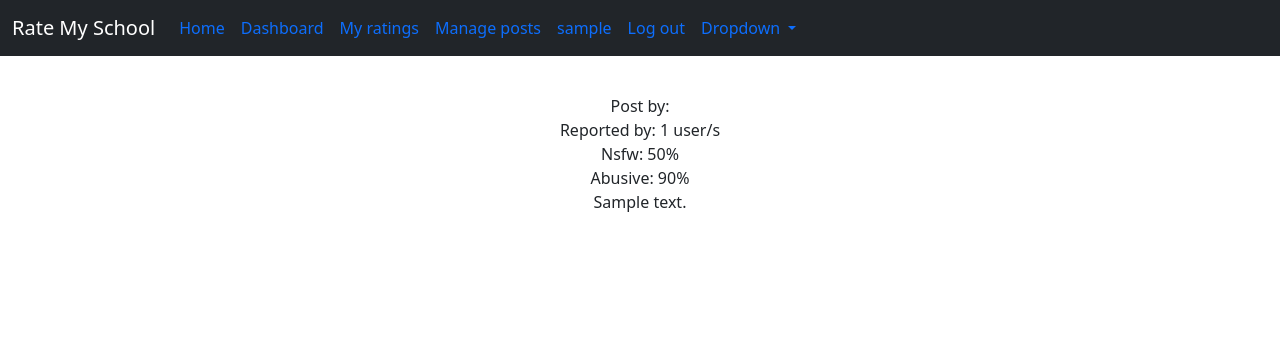
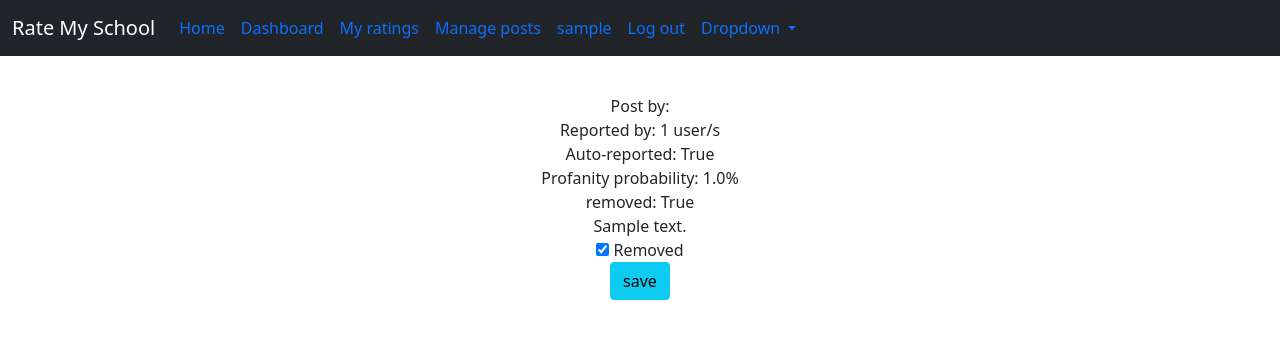
Before and after one commit to Tesfa-eth/portfolioProfile, a Django app: page /postdetail/1/ in a window 1280 px wide. Shown: the top 339 px of the page. Run offline with Django 4.2, Linux system fonts and the light colour scheme; a user stored in the database is signed in; tables that the repository leaves empty hold one stand-in row (values such as "Sample post"); some libraries are stand-ins or nearby versions.

Commit message:
profanity checker and auto-report features
Added: profanity checker, auto-report, and auto-remove feature. Also updated managePosts section

```diff
--- a/rateMySchoolApp/forms.py
+++ b/rateMySchoolApp/forms.py
@@ -32,19 +32,6 @@
     class Meta:
         model = Post
         fields = ['ratedBody', 'post_type', 'postcontent', 'rate_stars']
-        # # post types
-
-        # def __init__(self, *args, **kwargs):
-        #     super(UniversityRateForm, self).__init__(*args, **kwargs)
-        #     #post_types = ('General', 'Academic', 'Social', 'Security')
-        #     post_types = [('General', 'General'), ('Academic', 'Academic'), ('Social', 'Social'), ('Security', 'Security')]
-        #     #portfolios = [('pf 1', 'pf 1'), ('pf 2', 'pf 2'), ('pf 3', 'pf 3')]
-
-        #     self.fields['post_type'] = forms.ChoiceField(
-        #                 widget=forms.RadioSelect(),
-        #                 choices=post_types,
-        #                 required=False,
-        #                 )
 
 class EditUniversityRatePostForm(forms.ModelForm):
     class Meta:
@@ -65,3 +52,8 @@
     class Meta:
         model = Post
         fields = ['reported']
+
+class RemovePostForm(forms.ModelForm):
+    class Meta:
+        model = Post
+        fields = ['removed']
--- a/rateMySchoolApp/models.py
+++ b/rateMySchoolApp/models.py
@@ -66,9 +66,9 @@
     post_type = models.CharField(max_length=50,null=True, blank=True)
     # keep track of who reported!
     # may need to be updated!
-    postreportedUsers = models.ManyToManyField(Profile, null=True, blank=True)
-    upvote = models.ManyToManyField(Profile,related_name='upvote', null=True, blank=True)
-    downvote = models.ManyToManyField(Profile,related_name='downvote', null=True, blank=True)
+    postreportedUsers = models.ManyToManyField(Profile)
+    upvote = models.ManyToManyField(Profile,related_name='upvote')
+    downvote = models.ManyToManyField(Profile,related_name='downvote')
     reportedCount = models.IntegerField(default=0)
     # postNum = models.IntegerField()
     upvoteCount = models.IntegerField(default=0)
@@ -79,6 +79,7 @@
     ratedBody = models.ForeignKey(Universities, on_delete=models.CASCADE)
     raterUser = models.ForeignKey(User, on_delete=models.CASCADE)
 
-    # add two values here
-    # bool: post edited?
-    # edited date: ?
+    # Auto reports and auto-remove
+    auto_reported = models.BooleanField(default=False)
+    removed = models.BooleanField(default=False)
+    profanity_prob = models.FloatField(default=0)
--- a/rateMySchoolApp/views.py
+++ b/rateMySchoolApp/views.py
@@ -3,10 +3,13 @@
 from django.contrib.auth.decorators import login_required
 from .models import Profile, Universities, Post
 from django.contrib.auth.models import User # used in forms
-from django.db.models import Count
-from .forms import EditUserProfile, ReportPostForm, UniversityRateForm, EditUniversityRatePostForm, UserProfileManagementForm
+from django.db.models import Count, Q
+from .forms import EditUserProfile, ReportPostForm, UniversityRateForm, EditUniversityRatePostForm, UserProfileManagementForm, RemovePostForm
 import wikipediaapi
 import logging
+
+# WARNING: this package has lots of warning and needs to be taken care of at some point
+from profanity_check import predict, predict_prob
 
 # Create your views here.
 def index(request):
@@ -159,6 +162,21 @@
     }
     return render(request, 'rateMySchool/collegeRating.html', context)
 
+def profanityLabler(prob, prelable):
+    """lables what should be done with the profanity probability result"""
+    result = ''
+    if prob < 0.5 and prelable == 0:
+        result = 'clean'
+    elif 0.5 <= prob < 0.75:
+        result = 'report'
+    elif prob >= 0.75 or prelable == 1:
+        result = 'reportAndremove'
+    return result
+
+def profanityProb(text):
+    """returns the probability of profanity of a cetain text"""
+    return predict_prob([text])[0], predict([text])[0]
+
 #@login_required #, if necessary
 def dashboard(request):
     if request.user.is_authenticated:
@@ -170,7 +188,16 @@
         if form.is_valid():
             obj = form.save(commit=False)
             obj.raterUser_id = request.user.id # connect it to the user
-            obj.save()    #form.save()
+            #print(profanityProb(obj.postcontent), "post content")
+            prob, prelable = profanityProb(obj.postcontent)
+            profanityResult = profanityLabler(prob, prelable)
+            obj.profanity_prob = round(prob*100, 4)
+            if profanityResult == 'report':
+                obj.auto_reported = True
+            elif profanityResult == 'reportAndremove':
+                obj.auto_reported = True
+                obj.removed = True
+            obj.save()
             return redirect('/dashboard')
     else:
         form = UniversityRateForm()
@@ -216,6 +243,7 @@
     }
     return render(request, 'rateMySchool/editProfile.html', context)
 
+
 @login_required
 def updatePost(request, pk):
     post = Post.objects.get(id=pk)
@@ -235,14 +263,19 @@
     #     test = True
     context = {
         'form': form,
+        'post': post,
         'test': test,
     }
     return render(request, 'rateMySchool/updatePost.html', context)
 
 @login_required # restrict to admins only
 def managePosts(request):
+    """WARNING: updates in the detail section change the the last modified date"""
+    # TODO: need to create a separate table called PostStatus.
     # find reported, and sort by how many times each are reported.
-    posts = Post.objects.filter(reported=True).annotate(report_count=Count('postreportedUsers')).order_by('-report_count')
+    logic = Q(reported=True, auto_reported=True, _connector=Q.OR)
+    posts = Post.objects.filter(logic).annotate(report_count=Count('postreportedUsers')).order_by('-report_count')
+
     context = {
         'posts': posts,
     }
@@ -252,9 +285,17 @@
 def postDetail(request, pk):
     post = Post.objects.get(id=pk)
     alreadyReportedUsers = post.postreportedUsers.all()
+    if request.method == 'POST':
+        form = RemovePostForm(request.POST, instance=post)
+        if form.is_valid:
+            form.save()
+            return redirect('/postdetail/' + str(pk) + '/')
+    else:
+        form = RemovePostForm(instance=post)
     context = {
         'post':post,
         'alreadyReportedUsers': alreadyReportedUsers,
+        'form': form,
     }
     return render(request, 'rateMySchool/postDetail.html', context)
 
--- a/templates/rateMySchool/indivUniRatings.html
+++ b/templates/rateMySchool/indivUniRatings.html
@@ -1,5 +1,5 @@
 {%for post in posts%}
-          {%if not post.raterUser.profile.blocked%}
+          {%if not post.raterUser.profile.blocked and not post.removed%}
           <div class="border p-3 mt-3 mb-2 shadow" style="background-color:#9ea4e0;">
 
             <div class="row pt-2 mb-2">
--- a/templates/rateMySchool/managePosts.html
+++ b/templates/rateMySchool/managePosts.html
@@ -21,6 +21,7 @@
         <th>User</th>
         <th>Post Content</th>
         <th>Reported</th>
+        <th>Profanity</th>
         <th>Upvotes</th>
         <th>DownVotes</th>
 
@@ -30,6 +31,7 @@
             <th><a href="{%url 'manageuser' post.raterUser.id%}"> {{post.raterUser}}</a></th>
             <th><a href="{%url 'postdetail' post.id%}">{{post.postcontent|safe|linebreaks|truncatewords:5}}</a></th>
             <th>{{post.postreportedUsers.all.count}}</th>
+            <th>{{post.profanity_prob}}%</th>
             <th>{{post.upvote.all.count}}</th>
             <th>{{post.downvote.all.count}}</th>
             <!--if the user is already blocked or not-->
--- a/templates/rateMySchool/postDetail.html
+++ b/templates/rateMySchool/postDetail.html
@@ -1,15 +1,25 @@
 {% extends 'partials/dashboardbase.html' %} {% load socialaccount %}
+{% load crispy_forms_tags %}
 {% block content %}
 <div class="container" style="text-align: center; padding-top: 3%;">
     Post by: <a href="{%url 'manageuser' post.raterUser.id%}"> {{post.raterUser}}</a>
     <br>
     Reported by: {{alreadyReportedUsers.count}} user/s
     <br>
-    Nsfw: 50%
+    Auto-reported: {{post.auto_reported}}
     <br>
-    Abusive: 90%
+    Profanity probability: {{post.profanity_prob}}%
+    <br>
+    removed: {{post.removed}}
     <br>
     {{post.postcontent}}
+    <br>
+    <form method="POST">
+        {% csrf_token %}
+        {{form|crispy}}
+        <input class="btn btn-info btn-block" type="submit" value="save">
+    </form>
+    <br>
 
 </div>
 {% endblock content %}
--- a/templates/rateMySchool/updatePost.html
+++ b/templates/rateMySchool/updatePost.html
@@ -7,11 +7,15 @@
         </div>
         <div class="col-md-6 border">
           <h1>Update Post {{test}}</h1>
+          {%if not post.removed%}
           <form method="POST">
             {% csrf_token %}
             {{form|crispy}}
             <input class="btn btn-info btn-block" type="submit" value="updatePost">
          </form>
+         {%else%}
+         <h1>This post has been removed!</h1>
+         {%endif%}
         </div>
         <div class="col-md-3">
         </div>
```
Also changed, not shown: requirements.txt (+25 -0 lines), templates/rateMySchool/myratings.html (+7 -0 lines), rateMySchoolApp/migrations/0014_post_auto_reported_post_removed_alter_post_downvote_and_more.py (added), rateMySchoolApp/migrations/0015_post_profanity_prob.py (added).
